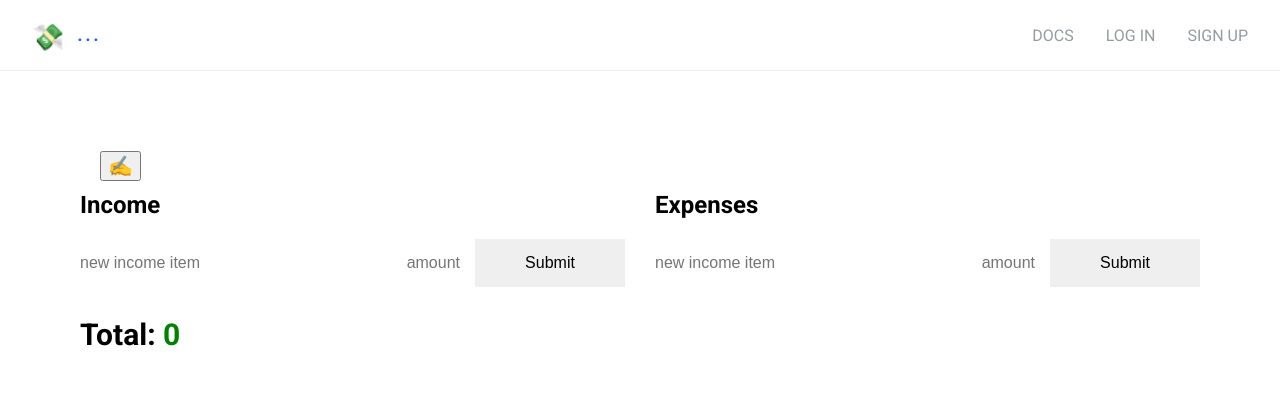
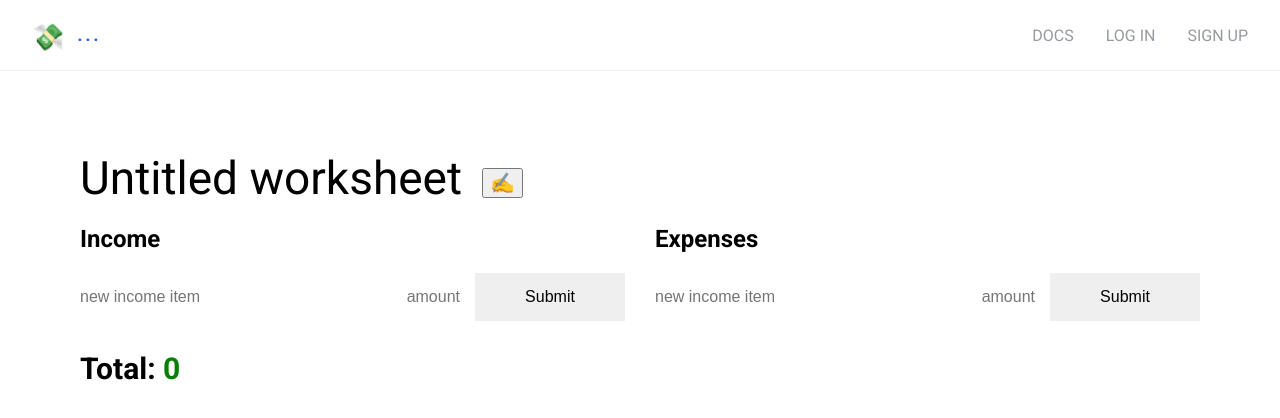
Before and after one commit to andersblom/finance-calculator, a React (Create React App) app: page / in a window 1280 px wide. Shown: the top 418 px of the page. Built offline with nearby package versions, Linux system fonts and the light colour scheme.

Commit message:
Fixed handling of empty / null title prop passed to WorkSpaceHeader

```diff
--- a/src/components/WorkSheet/WorkSpaceHeader/index.js
+++ b/src/components/WorkSheet/WorkSpaceHeader/index.js
@@ -11,7 +11,7 @@ export default class WorkSpaceHeader extends Component {
 
     this.state = {
       focussed: false,
-      inputValue: props.title,
+      inputValue: props.title !== null ? props.title : temporaryTitle,
     };
 
     this.handleFocusIn = this.handleFocusIn.bind(this);
@@ -71,7 +71,8 @@ export default class WorkSpaceHeader extends Component {
 
   render() {
     const isFocussed = this.state.focussed;
-    const { title } = this.props;
+    const title = this.props.title !== null ? this.props.title : temporaryTitle;
+
     return (
       <form onSubmit={this.handleSubmit} className={`workSpaceHeader__container ${isFocussed ? 'is-active' : ''}`}>
         {
```
